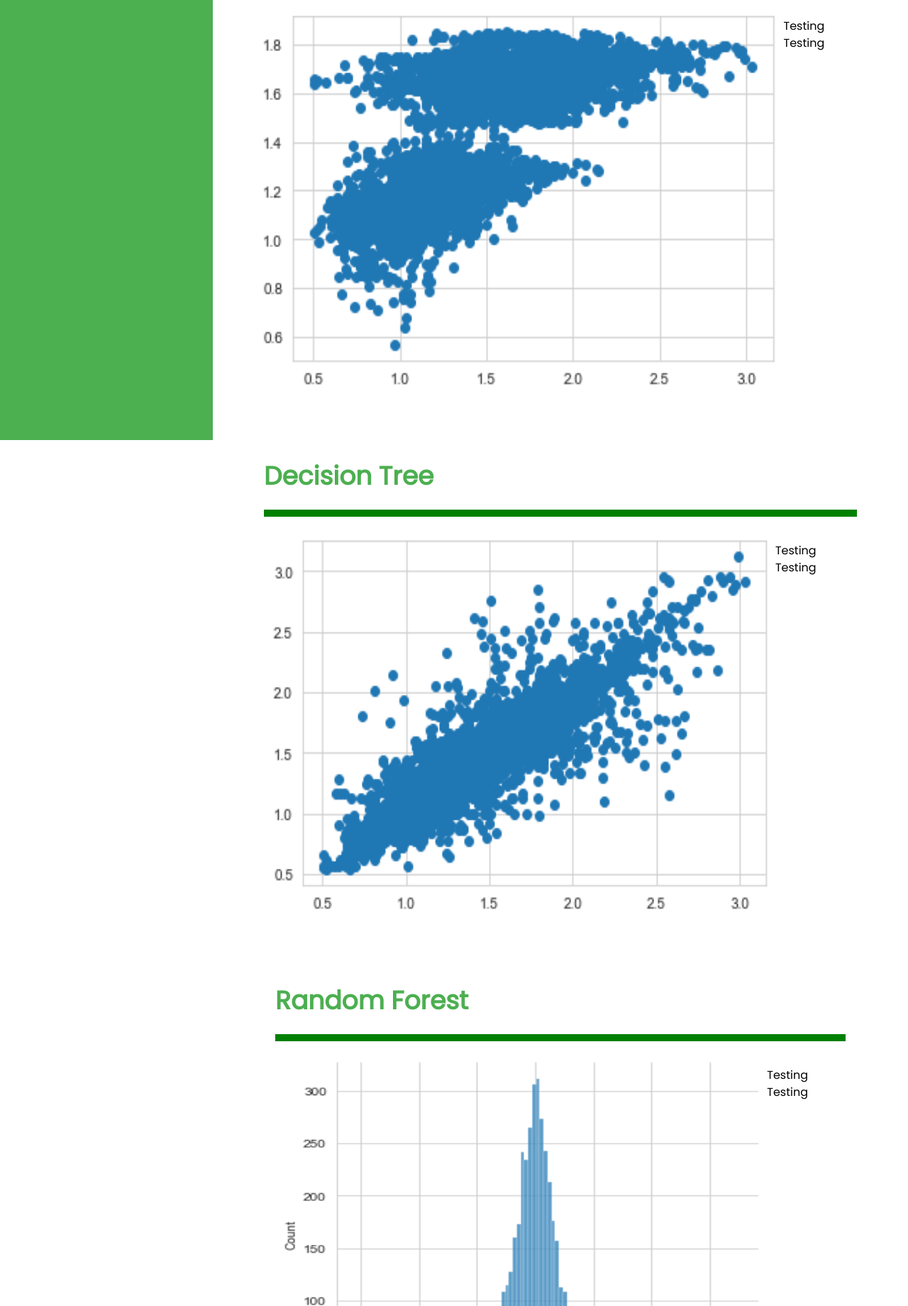
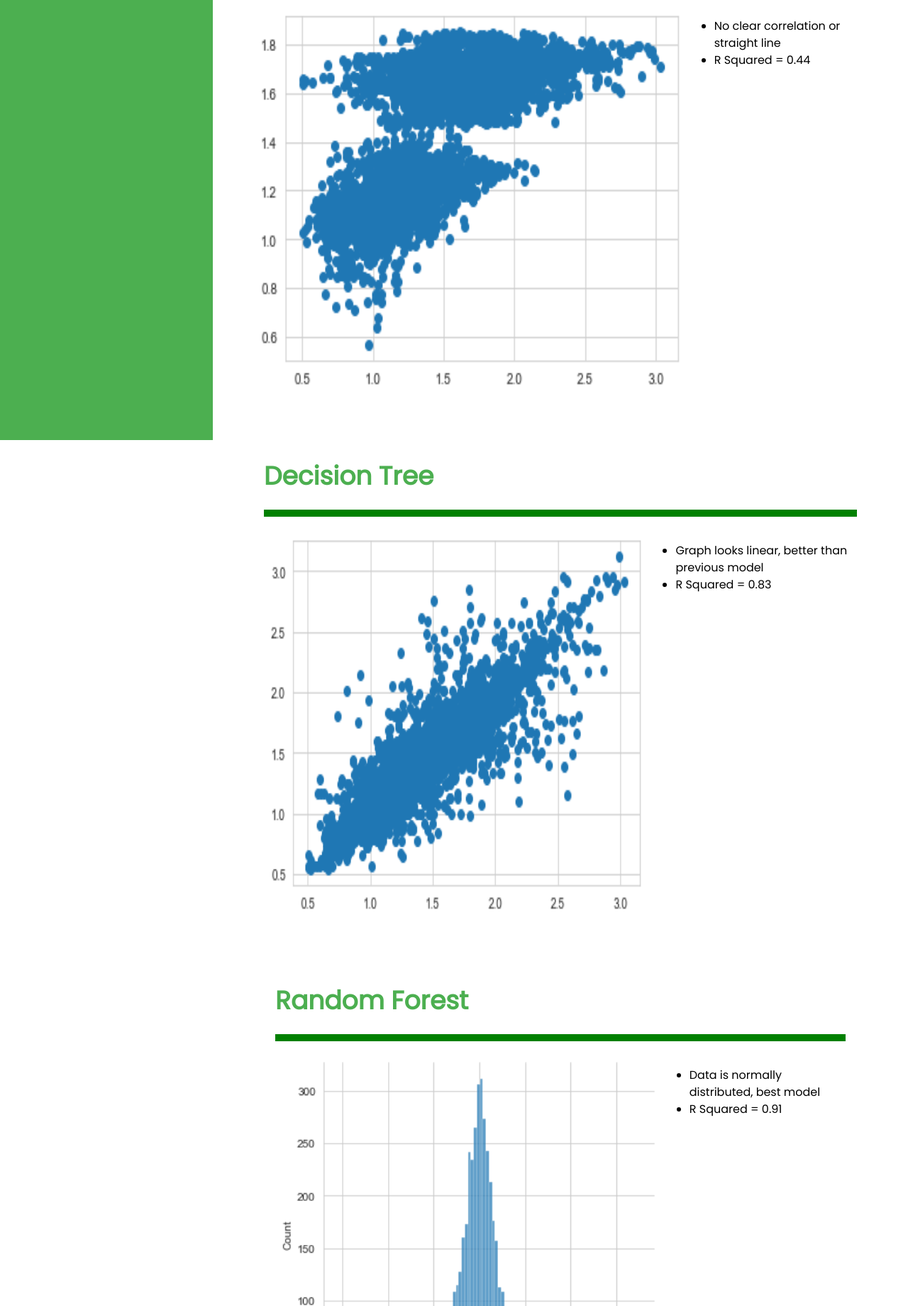
Before and after one commit to aschultz10/project3, a plain HTML site: page html/pred_tests.html in a window 1280 px wide. Shown: the part 180-2020 px from the top of the page at 71% size. Drawn offline with nearby package versions, Linux system fonts and the light colour scheme.

Commit message:
descriptions almost complete

```diff
--- a/html/pred_tests.html
+++ b/html/pred_tests.html
@@ -77,8 +77,11 @@
         <img src="../img/pred_scatter.png" style=width:750px;height:550px>
       </div>
       <div class="text1">
-        <p> Testing Testing</p>
-      </div>
+        <p><ul>
+            <li>No clear correlation or straight line</li>
+            <li>R Squared = 0.44
+        </ul></p>
+          </div>
 </div>
 <div class="w3-container" id="about" style="margin-top:75px">
     <h1 class="w3-xxlarge w3-text-green"><b>Decision Tree</b></h1>
@@ -87,9 +90,12 @@
       <div class="trend2">
         <img src="../img/pred_decisiontree.png" style=width:750px;height:550px>
           </div>
-      <div class="text1">
-        <p> Testing Testing</p>
-      </div>
+        <div class="text1">
+        <p><ul>
+            <li>Graph looks linear, better than previous model</li>
+            <li>R Squared = 0.83 </li>
+        </ul></p>
+          </div>
 </div>
 <div class="w3-container" id="about" style="margin-top:75px">
     <h1 class="w3-xxlarge w3-text-green"><b>Random Forest</b></h1>
@@ -97,9 +103,12 @@
     <div class="w3-1-container">
       <div class="trend2">
         <img src="../img/pred_randomforest.png" style=width:750px;height:550px>          </div>
-      <div class="text1">
-        <p> Testing Testing</p>
-      </div>
+        <div class="text1">
+            <p><ul>
+                <li>Data is normally distributed, best model</li>
+                <li>R Squared = 0.91</li>
+            </ul></p>
+        </div>
 </div>
 
 <!-- End page content -->
```
Also changed, not shown: html/pred_prophet.html (+16 -2 lines), html/trends1.html (+9 -6 lines), html/trends2.html (+6 -3 lines), html/visual1.html (+7 -4 lines), html/visual2.html (+11 -5 lines).
